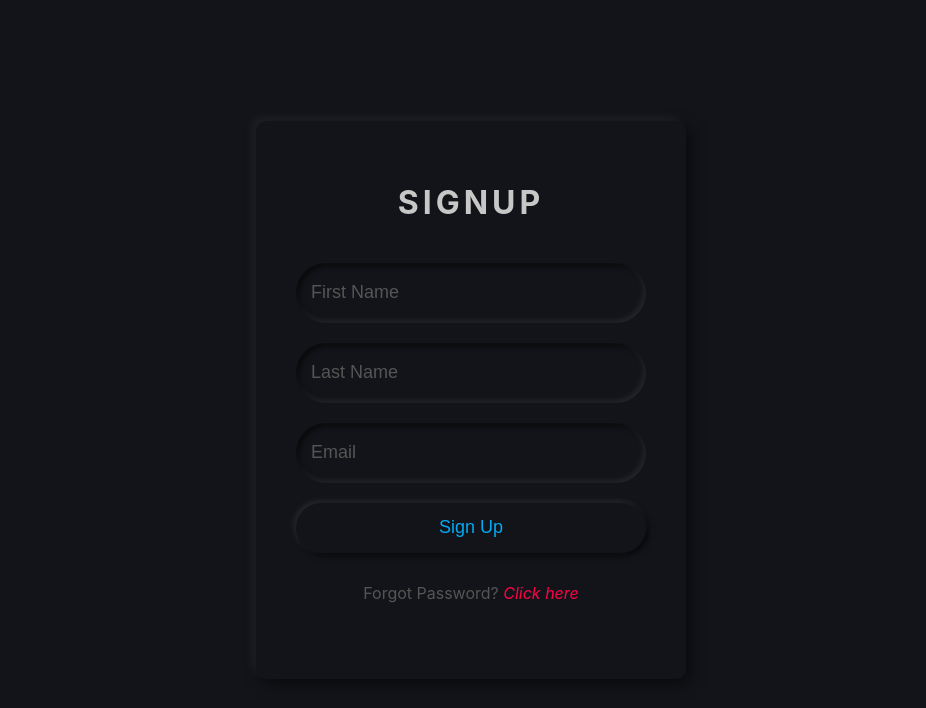
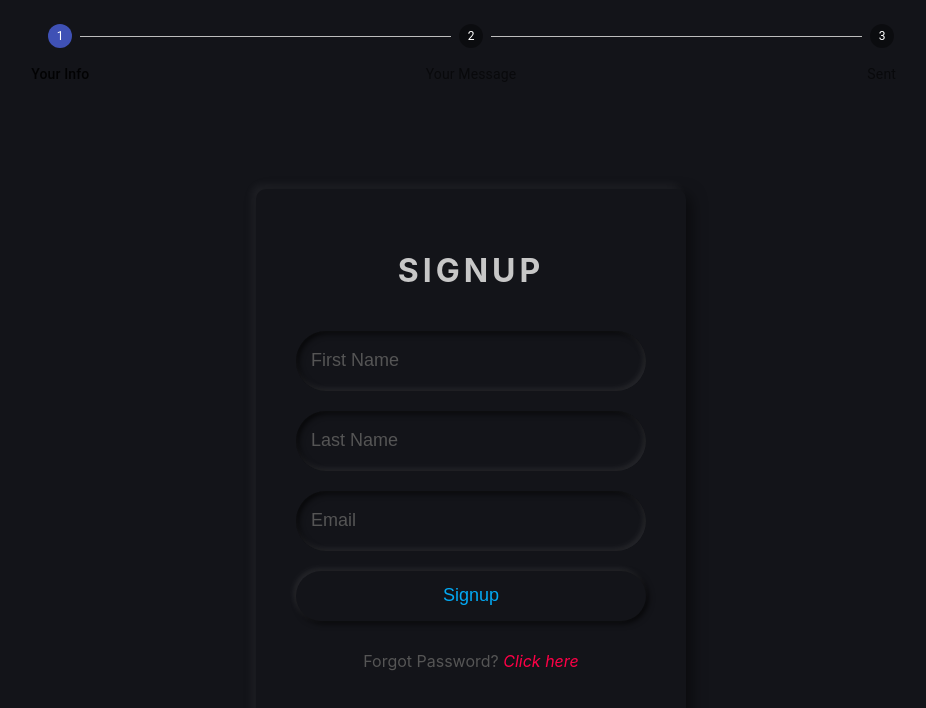
Before and after one commit to SyedMuhammedBilal/Project-10-Build-a-Signup-Form-and-Multi-Step-Form-with-Formik-And-Yup-using-TypeScript, a React (Create React App) app: page / in a window 1280 px wide. Shown: the top 708 px of the page, without its empty margins (169-1095 px from the left). Built offline with nearby package versions, Linux system fonts and the light colour scheme.

Commit message:
Add files via upload

```diff
--- a/src/App.tsx
+++ b/src/App.tsx
@@ -1,10 +1,10 @@
 import React from 'react';
-import Signup from './Components/Signup/Signup'
+import Stepper from './Stepper/Stepper'
 
 function App() {
   return (
     <div >
-      <Signup />
+      <Stepper />
     </div>
   );
 }
--- /dev/null
+++ b/src/Components/Contact/Contact.tsx
@@ -0,0 +1,47 @@
+import React from 'react';
+import { Formik, Field, Form } from 'formik';
+import * as Yup from 'yup';
+import '../Signup/Signup.css';
+
+const ContactSchema = Yup.object().shape({
+  message: Yup.string()
+    .min(5, 'Too Short!')
+    .max(10000, 'Too Long!')
+    .required('Required')
+});
+
+const Contact = ({submit}:any) => {
+  return (
+    <div className='form'>
+      <Formik
+        initialValues={{
+          message: '',
+        }}
+        validationSchema={ContactSchema}
+        onSubmit={(values) => {
+          submit(2)
+          console.log(values);
+        }}
+      >
+        {({ errors, touched }) => (
+          <Form className='Form'>
+            <h1>Your Message</h1>
+            <Field
+              className='inputBox'
+              name='message'
+              placeholder='Message...'
+            ></Field>
+            {
+              errors.message && touched.message ? (
+                <div style={{ color: '#ff0047' }}>{errors.message}</div>
+              ) : null
+            }
+            <button type="submit" className='sign-btn'>Submit</button>
+          </Form>
+        )}
+      </Formik>
+    </div>
+  );
+};
+
+export default Contact;
--- a/src/Components/Signup/Signup.css
+++ b/src/Components/Signup/Signup.css
@@ -3,7 +3,7 @@
     justify-content: center;
     align-items: center;
     flex-direction: column;
-    min-height: 100vh;
+    min-height: 90vh;
 }
 
 .Form {
--- a/src/Components/Signup/Signup.tsx
+++ b/src/Components/Signup/Signup.tsx
@@ -5,52 +5,83 @@ import './Signup.css';
 
 
 const SignupSchema = Yup.object().shape({
+
   firstName: Yup.string()
     .min(2, 'Too Short!')
     .max(50, 'Too Long!')
     .required('Required'),
+
   lastName: Yup.string()
     .min(2, 'Too Short!')
     .max(50, 'Too Long!')
     .required('Required'),
+
+    password: Yup.string()
+    .min(8, 'Password must be 8 characters long!')
+    .max(50, 'Too long!')
+    .required('Required'),
+
     email: Yup.string()
     .email('Invalid email')
     .required('Required'),
 });
 
-const Signup = () => (
+const Signup = (submit: any) => {
+  return (
     <div className='form'>
       <Formik
         initialValues={{
           firstName: '',
           lastName: '',
+          password: '',
           email: '',
         }}
         validationSchema={SignupSchema}
-      onSubmit={values => {
-        // same shape as initial values
+        onSubmit={(values) => {
+          submit(1)
           console.log(values);
         }}
       >
         {({ errors, touched }) => (
           <Form autoComplete='off' className='Form'>
             <h1>Signup</h1>
-          <Field name="firstName" className='inputBox' placeholder='First Name' />
-          {errors.firstName && touched.firstName ? (
-            <div style={{color: '#ff0047'}}>{errors.firstName}</div>
-          ) : null}
-          <Field name="lastName" className='inputBox' placeholder='Last Name' />
-          {errors.lastName && touched.lastName ? (
-            <div style={{color: '#ff0047'}}>{errors.lastName}</div>
-          ) : null}
-          <Field name="email" type="email" className='inputBox' placeholder='Email' />
-          {errors.email && touched.email ? <div style={{color: '#ff0047'}}>{errors.email}</div> : null}
-          <button type="submit" className='sign-btn'>Sign Up</button>
+            <Field
+              name="firstName"
+              className='inputBox'
+              placeholder='First Name'
+            />
+            {
+              errors.firstName && touched.firstName ? (
+                <div style={{ color: '#ff0047' }}>{errors.firstName}</div>
+              ) : null
+            }
+            <Field
+              name="lastName"
+              className='inputBox'
+              placeholder='Last Name'
+            />
+            {
+              errors.lastName && touched.lastName ? (
+                <div style={{ color: '#ff0047' }}>{errors.lastName}</div>
+              ) : null
+            }
+            <Field
+              name="email"
+              type="email"
+              className='inputBox'
+              placeholder='Email'
+            />
+            {
+              errors.email && touched.email ? <div style={{ color: '#ff0047' }}>{errors.email}</div> : null
+            }
+
+            <button type="submit" className='sign-btn'>Signup</button>
             <p className='forget'>Forgot Password? <i>Click here</i></p>
           </Form>
         )}
       </Formik>
     </div>
-);
+  )
+};
 
 export default Signup;
--- /dev/null
+++ b/src/Stepper/Stepper.tsx
@@ -0,0 +1,63 @@
+import React from 'react';
+import { makeStyles, Theme, createStyles } from '@material-ui/core/styles';
+import Stepper from '@material-ui/core/Stepper';
+import Step from '@material-ui/core/Step';
+import StepLabel from '@material-ui/core/StepLabel';
+import Button from '@material-ui/core/Button';
+import Typography from '@material-ui/core/Typography';
+import Signup from '../Components/Signup/Signup';
+import Contact from '../Components/Contact/Contact';
+
+const useStyles = makeStyles((theme: Theme) =>
+  createStyles({
+    root: {
+      width: '100%',
+    },
+    backButton: {
+      marginRight: theme.spacing(1),
+    },
+    instructions: {
+      marginTop: theme.spacing(1),
+      marginBottom: theme.spacing(1),
+    },
+  }),
+);
+
+function getSteps() {
+  return ['Your Info', 'Your Message', 'Sent  '];
+}
+
+
+export default function HorizontalLabelPositionBelowStepper() {
+  const classes = useStyles();
+  const [activeStep, setActiveStep] = React.useState(0);
+  const steps = getSteps();
+
+  function getStepContent(stepIndex: number, setStep: any) {
+          switch (stepIndex) {
+            case 0:
+              return <Signup submit={setStep} />;
+            case 1:
+              return <Contact submit={setStep} />;
+            case 2:
+              return 'This is the bit I really care about!';
+            default:
+              return 'Error ';
+          }
+        }
+
+  return (
+    <div className={classes.root}>
+      <Stepper style={{background: '#131419'}} activeStep={activeStep} alternativeLabel>
+        {steps.map((label) => (
+          <Step key={label}>
+            <StepLabel>{label}</StepLabel>
+          </Step>
+        ))}
+      </Stepper>
+      {
+        getStepContent(activeStep, setActiveStep)
+      }
+    </div>
+  );
+};
```
Lines whose indentation alone changed are shown as unchanged.
